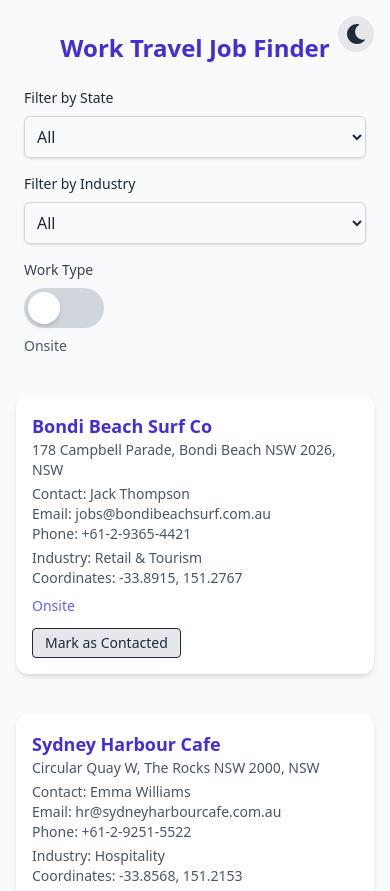
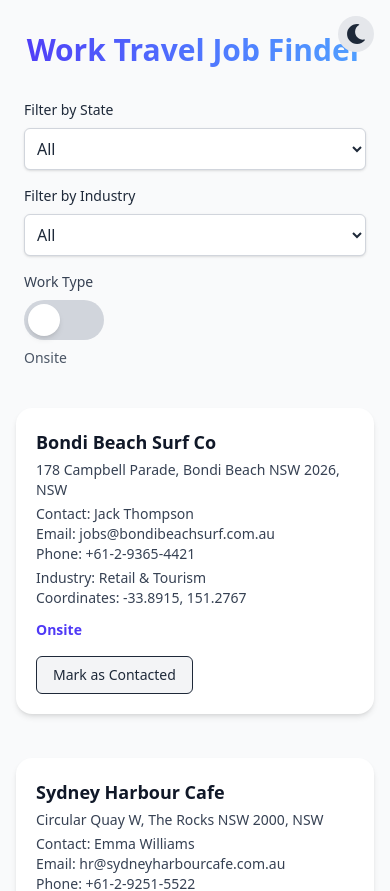
Before and after one commit to Meetkamal256/work-travel-job-finder, a React (Vite) app: page / in a window 390 px wide. Shown: the top 891 px of the page. Built offline with nearby package versions, Linux system fonts and the light colour scheme.

Commit message:
feat: improve responsive UI, dark mode support, and visual design across homepage and components

```diff
--- a/src/components/FilterSelect.tsx
+++ b/src/components/FilterSelect.tsx
@@ -8,13 +8,13 @@ const FilterSelect = ({
 }: FilterSelectProps) => {
   return (
     <div className="w-full sm:w-1/2 md:w-1/3 lg:w-1/4 px-2 mb-4">
-      <label className="block text-sm font-medium text-gray-800 mb-2">
+      <label className="block text-sm font-medium text-gray-800 dark:text-gray-200 mb-2">
         {label}
       </label>
       <select
         value={value}
         onChange={(e) => onChange(e.target.value)}
-        className="w-full p-2 border border-gray-300 rounded-md shadow-sm focus:outline-none focus:ring-2 focus:ring-indigo-500"
+        className="w-full p-2 bg-white dark:bg-gray-800 text-gray-800 dark:text-gray-100 border border-gray-300 dark:border-gray-600 rounded-md shadow-sm focus:outline-none focus:ring-2 focus:ring-indigo-500 dark:focus:ring-indigo-400"
       >
         <option value="">All</option>
         {options.map((option) => (
--- a/src/components/JobCard.tsx
+++ b/src/components/JobCard.tsx
@@ -15,27 +15,37 @@ const JobCard = ({
   onToggleContacted,
 }: JobCardProps) => {
   return (
-    <div className="bg-white rounded-xl shadow-md p-4 mb-4">
-      <h2 className="text-lg font-semibold text-indigo-700">{companyName}</h2>
-      <p className="text-sm text-gray-600">
+    <div className="bg-white dark:bg-gray-800 rounded-2xl shadow-md p-5 mb-5 transition-colors duration-300">
+      <h2 className="text-lg font-bold text-gray-900 dark:text-white">
+        {companyName}
+      </h2>
+
+      <div className="mt-1 text-sm text-gray-700 dark:text-gray-300">
+        <p>
           {address}, {state}
         </p>
-      <p className="text-sm text-gray-600 mt-1">
+        <p className="mt-1">
           Contact: {firstName} {lastName}
         </p>
-      <p className="text-sm text-gray-600">Email: {email}</p>
-      <p className="text-sm text-gray-600">Phone: {phoneNumber}</p>
-      <p className="text-sm text-gray-600 mt-1">Industry: {industry}</p>
-      <p className="text-sm text-gray-600">
+        <p>Email: {email}</p>
+        <p>Phone: {phoneNumber}</p>
+        <p className="mt-1">Industry: {industry}</p>
+        <p>
           Coordinates: {latitude}, {longitude}
         </p>
-      <p className="text-sm mt-2 font-medium text-indigo-500">Onsite</p>
+      </div>
+
+      <p className="text-sm mt-3 font-semibold text-indigo-600 dark:text-indigo-300">
+        Onsite
+      </p>
+
       <button
         onClick={onToggleContacted}
-        className={`mt-3 text-sm px-3 py-1 rounded border ${
+        className={`mt-4 text-sm px-4 py-2 rounded-md font-medium border transition-colors duration-200
+          ${
             isContacted
               ? "bg-green-500 text-white hover:bg-green-600"
-            : "bg-gray-200 hover:bg-gray-300"
+              : "bg-gray-100 text-gray-800 dark:bg-gray-700 dark:text-white hover:bg-gray-200 dark:hover:bg-gray-600"
           }`}
       >
         {isContacted ? "✓ Contacted" : "Mark as Contacted"}
--- a/src/components/ToggleButton.tsx
+++ b/src/components/ToggleButton.tsx
@@ -13,24 +13,27 @@ const ToggleButton: React.FC<ToggleButtonProps> = ({ value, onChange }) => {
 
   return (
     <div className="w-full px-2 mb-4">
-      <div className="block text-sm font-medium text-gray-700 mb-2">
+      <div className="block text-sm font-medium text-gray-700 dark:text-gray-200 mb-2">
         Work Type
       </div>
 
       <button
         onClick={handleToggle}
+        aria-label="Toggle work type"
         className={`w-20 h-10 flex items-center ${
-          isOnsite ? "bg-gray-300" : "bg-indigo-500"
+          isOnsite
+            ? "bg-gray-300 dark:bg-gray-600"
+            : "bg-indigo-500 dark:bg-indigo-400"
         } rounded-full p-1 transition-colors duration-300`}
       >
         <div
-          className={`bg-white w-8 h-8 rounded-full shadow-md transform transition-transform duration-300 ${
+          className={`bg-white dark:bg-gray-100 w-8 h-8 rounded-full shadow-md transform transition-transform duration-300 ${
             isOnsite ? "translate-x-0" : "translate-x-10"
           }`}
         />
       </button>
 
-      <p className="mt-2 text-sm text-gray-600">{value}</p>
+      <p className="mt-2 text-sm text-gray-600 dark:text-gray-300">{value}</p>
     </div>
   );
 };
--- a/src/pages/Home.tsx
+++ b/src/pages/Home.tsx
@@ -5,7 +5,7 @@ import ToggleButton from "../components/ToggleButton";
 import JobCard from "../components/JobCard";
 import companies from "../data/companies.json";
 import MapView from "../components/MapView";
-import ThemeToggleSwitch from "../components/ThemeToggleSwitch"; // ✅ Added import
+import ThemeToggleSwitch from "../components/ThemeToggleSwitch";
 
 const Home = () => {
   const [selectedState, setSelectedState] = useState("");
@@ -53,12 +53,16 @@ const Home = () => {
 
   return (
     <div className="min-h-screen bg-gray-50 dark:bg-gray-900 px-4 py-8 sm:px-6 md:px-10 lg:px-16 text-gray-800 dark:text-gray-100">
-      {/* ✅ Theme Toggle in top-right */}
       <div className="absolute top-4 right-4 z-50">
         <ThemeToggleSwitch />
       </div>
 
-      <h1 className="text-2xl sm:text-3xl md:text-4xl font-bold text-center text-indigo-700 dark:text-indigo-300 mb-6">
+      <h1
+        className="text-3xl sm:text-4xl md:text-5xl font-bold text-center
+  bg-gradient-to-r from-indigo-600 to-blue-400
+  bg-clip-text text-transparent
+  dark:bg-none dark:text-slate-300 mb-8"
+      >
         Work Travel Job Finder
       </h1>
 
```
Lines whose indentation alone changed are shown as unchanged.
